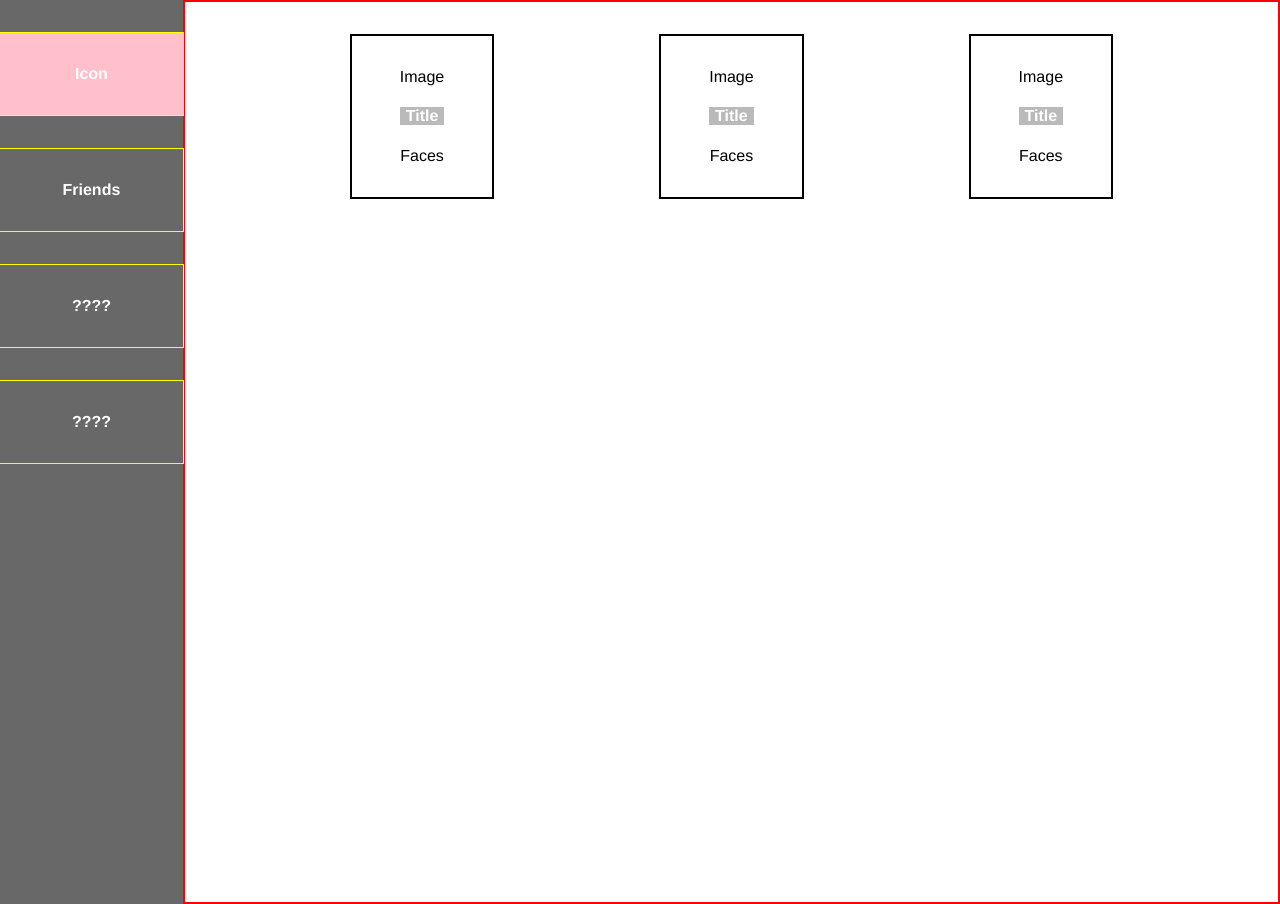
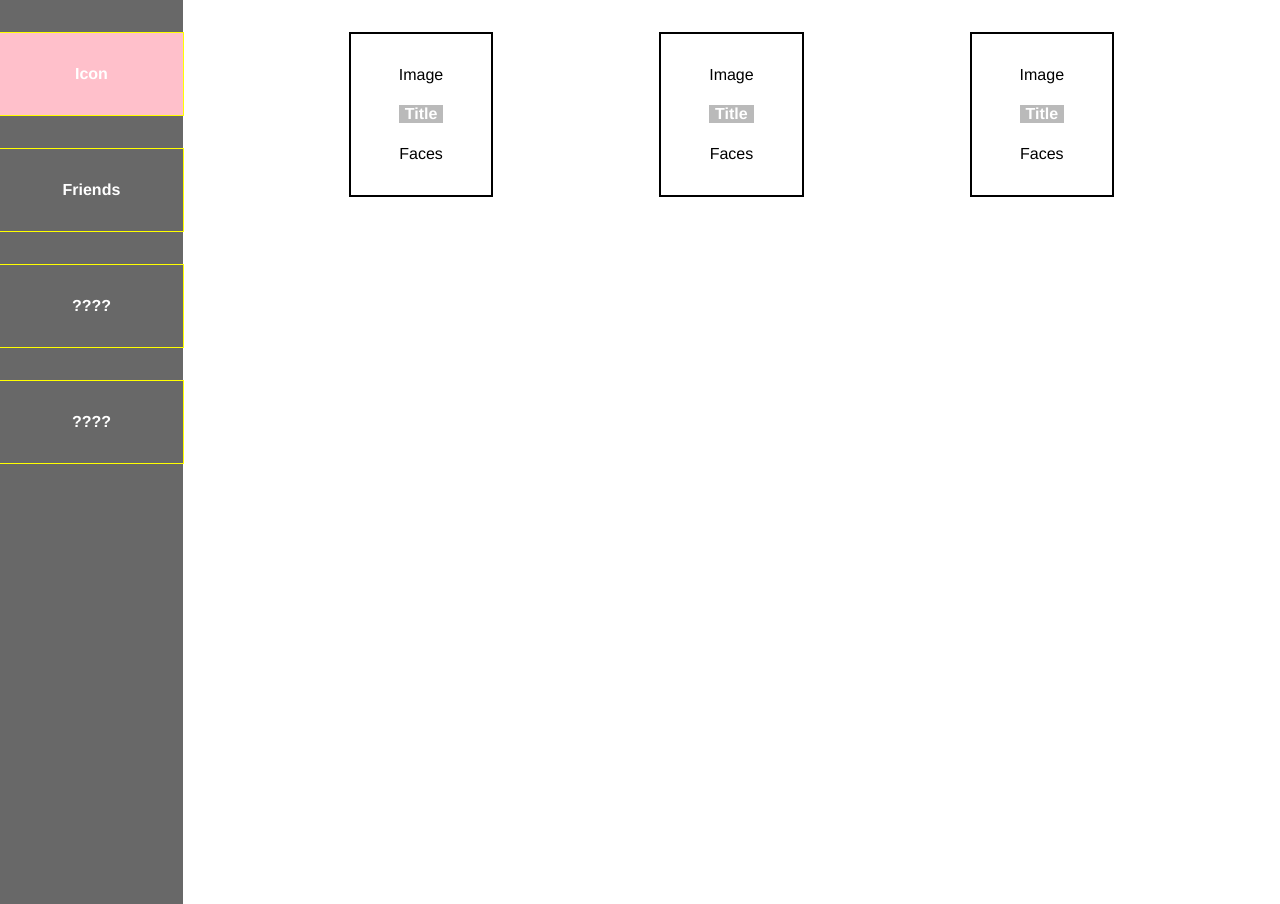
Before and after one commit to derek-y-lee/Castle, a React (Create React App) app: page /dashboard in a window 1280 px wide. Built offline with nearby package versions, Linux system fonts and the light colour scheme.

Commit message:
Update Dashboard.module.scss

```diff
--- a/src/containers/Dashboard/Dashboard.module.scss
+++ b/src/containers/Dashboard/Dashboard.module.scss
@@ -40,7 +40,3 @@
 .assortmentUI a:last-child {
     margin-bottom: 55vh;
 }
-
-.dashboardView {
-    border: 2px solid red;
-}
```
